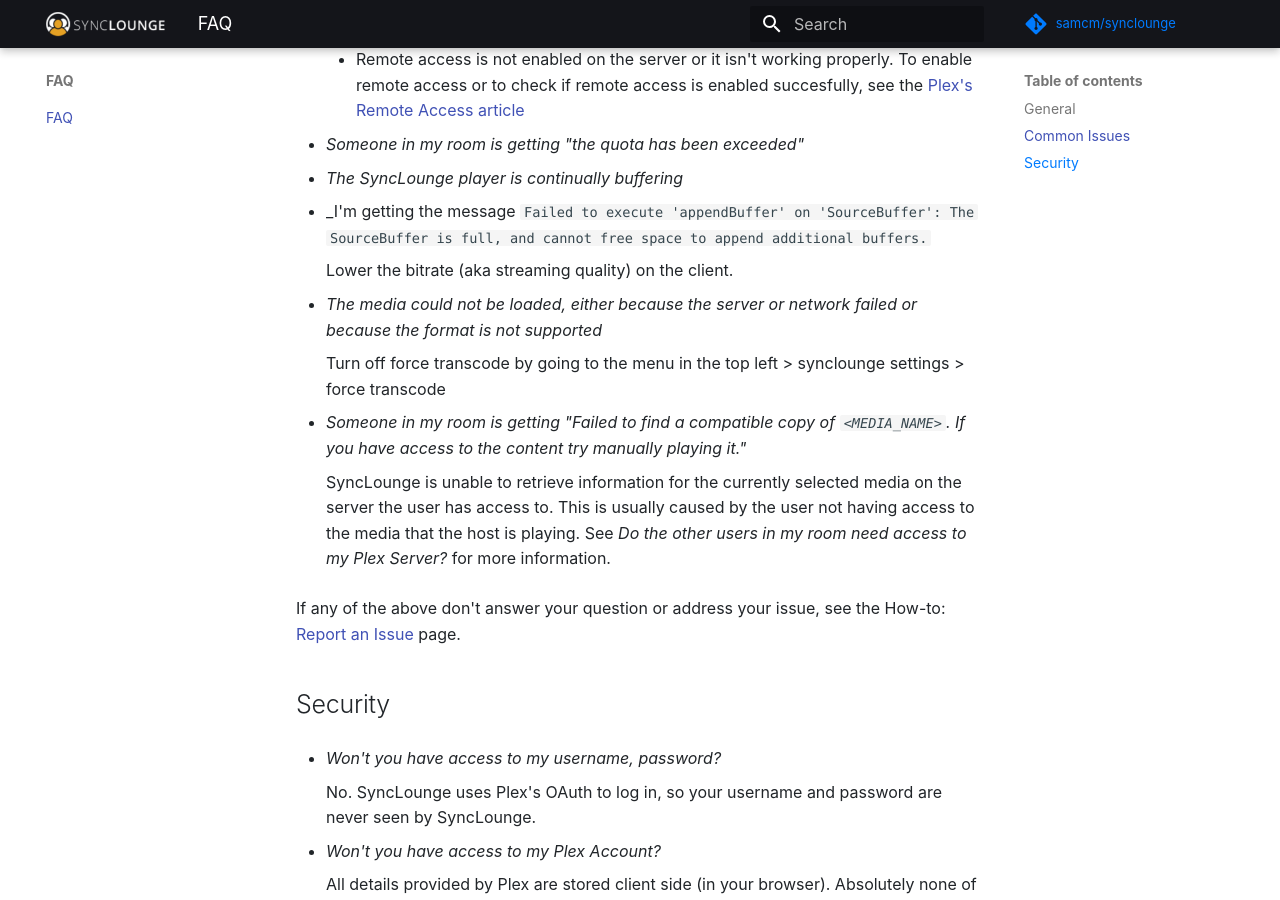
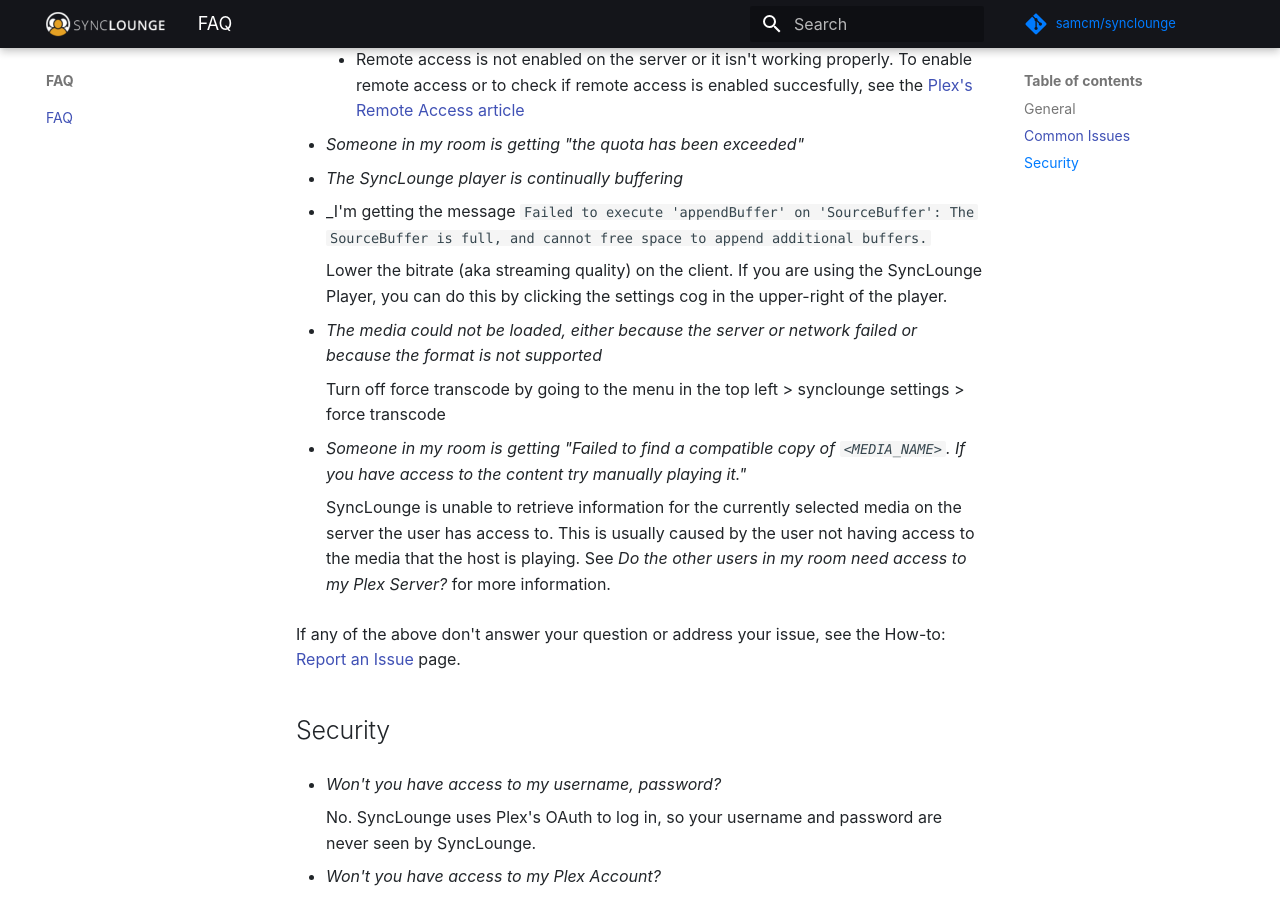
Before and after one commit to synclounge/docs.synclounge.tv, an MkDocs documentation site: the page built from docs/faq.md, in a window 1280 px wide and 900 px high, scrolled down 2108 px. Built offline with MkDocs 1.6.1 and Material for MkDocs 9.7.7, drawn with Linux system fonts in a browser that asks for light colours; comment, search, counter and statistics services are not loaded.

Commit message:
Update FAQ

```diff
--- a/docs/faq.md
+++ b/docs/faq.md
@@ -67,7 +67,7 @@
 - _The SyncLounge player is continually buffering_
 - _I'm getting the message `Failed to execute 'appendBuffer' on 'SourceBuffer': The SourceBuffer is full, and cannot free space to append additional buffers.`
 
-    Lower the bitrate (aka streaming quality) on the client.
+    Lower the bitrate (aka streaming quality) on the client. If you are using the SyncLounge Player, you can do this by clicking the settings cog in the upper-right of the player.
 
 - _The media could not be loaded, either because the server or network failed or because the format is not supported_
 
```
